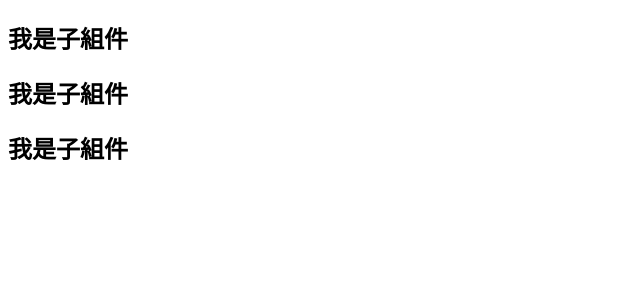
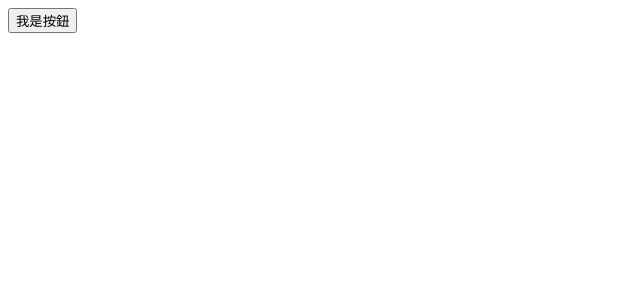
Before and after one commit to TamyTsai/ReactJS-practice-2, a React (Vite) app: page / in a window 1280 px wide. Shown: the top 300 px of the page, without its empty margins (0-640 px from the left). Built offline with nearby package versions, Linux system fonts and the light colour scheme.

Commit message:
[docs]JSX基礎語法說明

```diff
--- /dev/null
+++ b/src/App.css
@@ -0,0 +1,6 @@
+h1 {
+    color: blue;
+}
+
+/* 在App.jsx檔案導入此檔案，就可以套用此處的樣式 */
+/* 也可以導入到其他jsx檔案 */
--- a/src/App.jsx
+++ b/src/App.jsx
@@ -1,15 +1,31 @@
-import ChildComponent from "./ChildComponent"
+import ChildComponent from "./ChildComponent";
+import './App.css';
 
 // 用函式創建組件
 // 會回傳HTML元素的函式就是組件（會回傳東西的副程式為函數）
 function App() {
+
+  const text = 'hello world';
+  // const handleClick = () => {
+  //   alert('按到了')
+  // };
+  // 也可以將此 回呼函數 寫到 組件 外面，或另一個 檔案 裡
+  // 不過最常見的寫法，還是在 組件 中，直接定義 回呼函數
+
+  // 除了單純執行回呼函數外，瀏覽器 還會把 事件物件（物件內含有 滑鼠座標、點擊的按鈕等等），傳入到 回呼函數 中
+  const handleClick = (e) => {
+    console.log(e);
+  };
+
   return (
     // <div>hello world</div> // JSX, JavaScript XML 可以讓你在JavaScript中寫HTML
     // <div><MyComponent></MyComponent></div>
-    // react組件 或 HTML元素 本質上都是JS物件，只不過被JSX語法包裹起來
-    // 執行時，Vite的編譯工具會將這些JSX語法轉換為JS物件，
+    // react組件 或 HTML元素 本質上都是 JS物件，只不過被 JSX語法 包裹起來
+    // 執行時，Vite的 編譯工具 會將這些 JSX語法 轉換為 JS物件，
     // 之後React會將這些JS物件轉換為HTML元素（ReactDOM.createRoot(document.getElementById('root')).render()）
     // 因此瀏覽器才能顯示
+    // react組件、JSX語法        >         JS物件                                 >                                     HTML元素
+    //                   Vite的 編譯工具          React（ReactDOM.createRoot(document.getElementById('root')).render()）
 
     // 組件不一定要寫成對標籤，可以只寫一個標籤，但要加上斜線，代表關閉標籤，否則會發生語法錯誤
     // <div><MyComponent/></div>
@@ -19,18 +35,117 @@ function App() {
 
     // 可以重複使用組件
     // 網頁上常常會有重複的UI介面，所以就可以透過將其寫到組件裡，降低程式碼的重複性及可維護性
-    <div>
-      <MyComponent/>
-      <MyComponent/>
-      <MyComponent/>
-    </div>
+    // <div>
+    //   <MyComponent/>
+    //   <MyComponent/>
+    //   <MyComponent/>
+    // </div>
 
     // 如果將 一個組件定義 寫進 另一個組件定義 裡（比如將function MyComponent() 寫到 App()中），
     // 雖然不會發生錯誤，但會讓React變得非常慢，還會出現奇怪的bug
     // function MyComponent() {
     //   return <h1>你好</h1>
     // }
+
+    // 每個組件只能回傳一個元素，不能同時回傳多個元素
+    // <MyComponent/>
+    // <MyComponent/>
+    // <MyComponent/>
+    // 以上程式碼會產生 語法錯誤（App函式（組件）return的內容有三個元素）
+
+    // 若要回傳多個元素，要將多個元素包進一個元素中
+    // 會有這樣的規定，並非JSX的關係，而是JS本身的語法限制
+    // 因為這裡的每個HTML元素，都是組件，其實就是JS物件而已
+    // 而在JS中，你不能同時回傳多個物件，只能回傳一個物件
+    // <div>
+    //   <MyComponent/>
+    //   <MyComponent/>
+    //   <MyComponent/>
+    // </div>
+    // 但這裡這個div元素除了 包裹其他元素 外，沒有其他功能，會在HTML中，形成多餘的元素
+    // 所以React允許我們可以只留外殼，就不會有多餘的HTML元素
+    // 所以只是要 包裹其他元素 的話，就用空標籤即可
+    // <>
+    //   <MyComponent/>
+    //   <MyComponent/>
+    //   <MyComponent/>
+    // </>
+    // 空標籤也是JS物件，稱做Fragment
+
+    <>
+      {/* 在HTML中，空元素的斜線可有可無，但在JSX中，空元素必須要有斜線 */}
+      {/* 所以以下這行會出錯 */}
+      {/* <input type="text"> */}
+
+      {/* 要在HTML中寫JS，要加大括弧 */}
+      {/* <h1>{text}</h1> */}
+
+      {/* 不只可以寫變數，還可以寫函數 */}
+      {/* <h1>{text.toUpperCase()}</h1> */}
+
+      {/* 還可以在 元素 屬性的值 中使用JS */}
+      {/* <input type="text" placeholder={text}/> */}
+      {/* 基本上在JSX中，只有 標籤內的內容，與 標籤屬性的值，可以寫JS */}
+      {/* 以下這行會產生語法錯誤（將JS語法寫在 屬性名稱 中） */}
+      {/* <input type="text" {text}={text}/> */}
+      {/* 以下這行也會產生語法錯誤（將JS語法寫在 標籤名稱 中） */}
+      {/* <{text} type="text" placeholder={text}/> */}
+
+      {/* 有些 屬性名稱 在HTML與JSX中不同 */}
+      {/* HTML中的 class，在JSX寫作 className */}
+      {/* <h1 className="h1-tag">{text}</h1> */}
+      {/* 上面這行程式碼的「className」，在HTML會轉為「class」 */}
+      {/* <h1 class="h1-tag">HELLO WORLD</h1> */}
+      {/* 因為「class」在JS中為關鍵字，所以JSX就將class改為className */}
+      {/* 另外因為「for」在JS中也是關鍵字，所以HTML的for屬性，在JSX改寫為「htmlFor」 */}
+      {/* JSX寫HTML屬性名稱時，使用駝峰式命名法（第一個單詞開頭小寫，其他單詞開頭大寫） */}
+
+      {/* 使用雙大括弧的語法，只是在JSX中使用物件 */}
+      {/* 常出現在style屬性中 */}
+      {/* <h1 style={{backgroundColor: 'red'}}>{text}</h1> */}
+      {/* 雙大括弧 非單一語法，而是由兩個語法組成 */}
+      {/* 外層大括弧，表示我們要在JSX中使用JS */}
+      {/* 裡面的大括弧 代表物件 */}
+      {/* 裡面的大括弧 中的 東西，並非真正的CSS語法，是利用 JS物件 來模擬 CSS 的 一種方式 */}
+      {/* 在CSS中，屬性值 不需要像這裡一樣加上引號（''） */}
+      {/* CSS中，屬性名 會用「-」來隔開單詞（background-color），而非像 此處使用 駝峰式命名法 */}
+      {/* CCS寫法：{background-color: red;} */}
+      {/* 直接在HTML裡寫CSS的方式，稱為inline CSS，更常見的方法，是使用獨立的CSS檔案 */}
+      {/* 創建App.css檔案，寫入樣式，然後於此檔頂部引入此模組，即可套用樣式 */}
+      {/* 在正常的JS檔案中，其實是不能導入CSS檔案的 */}
+      {/* 這裡可以這樣做的原因是，Vite會把你所導入的CSS檔案，插入到HTML中，因此你才可以導入CSS */}
+
+      {/* 事件處理 */}
+      {/* <button onClick={()=>{alert('按到了')}}>我是按鈕</button> */}
+      {/* 當用戶點擊按鈕時，執行callback function回呼函數 */}
+      <button onClick={handleClick}>我是按鈕</button>
+      {/* 將回呼函數 寫到 變數 裡，這裡直接寫 變數名，代表函數本體，瀏覽器會等到事件觸發時（用戶Click）時，才呼叫並執行函數 */}
+      {/* 回呼函數 後面如果加了圓括弧，就會變成主動執行，變成用戶還沒Click就執行了 */}
+      {/* 這是JS本身的特性，與React無關 */}
+      {/* <button onClick={handleClick()}>我是按鈕</button> */}
+
+      {/* 除了單純執行回呼函數外，瀏覽器 還會把 事件物件，傳入到 回呼函數 中 */}
+
+    </>
   )
+
+  // return旁的 圓括弧 很重要，
+  // return
+  //   <>
+  //     <MyComponent/>
+  //     <MyComponent/>
+  //     <MyComponent/>
+  //   </>
+  // 如果沒了圓括弧，return底下的程式碼不會被執行
+  // 因為單獨一行的return關鍵字是有意義的，代表 讓函數 停止執行，所以return下面的程式碼不會被執行
+  // 此為JS的語法特性，與React無關
+
+  // 如果不用圓括弧，那就把標籤寫在return旁邊，就能回傳
+  // return <>
+  //   <MyComponent/>
+  //   <MyComponent/>
+  //   <MyComponent/>
+  // </>
 }
 
 // 組件雖然可以些在這裡，但更常見的作法 是將 每個組件 寫成 一個檔案（模組化），透過導出與導入來結合
@@ -42,6 +157,7 @@ function App() {
 function MyComponent() {
   return <ChildComponent/>
   // 打子組件名，按下tab，就會自動在檔案最上面引入所需模組（import ChildComponent from "./ChildComponent"）
+  // App（根組件）> MyComponent > ChildComponent
 }
 
 export default App // 將檔案組件導出去，在main.jsx使用（import App from './App.jsx'）
```
